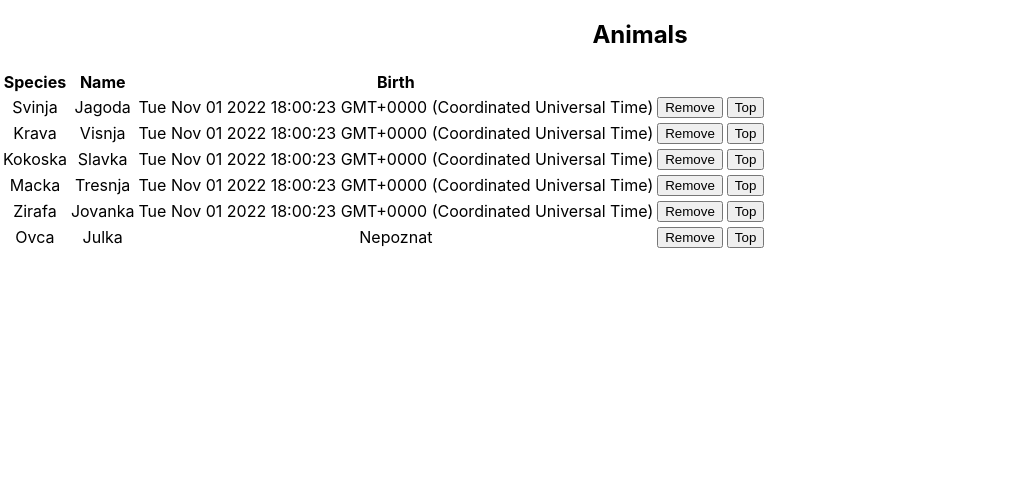
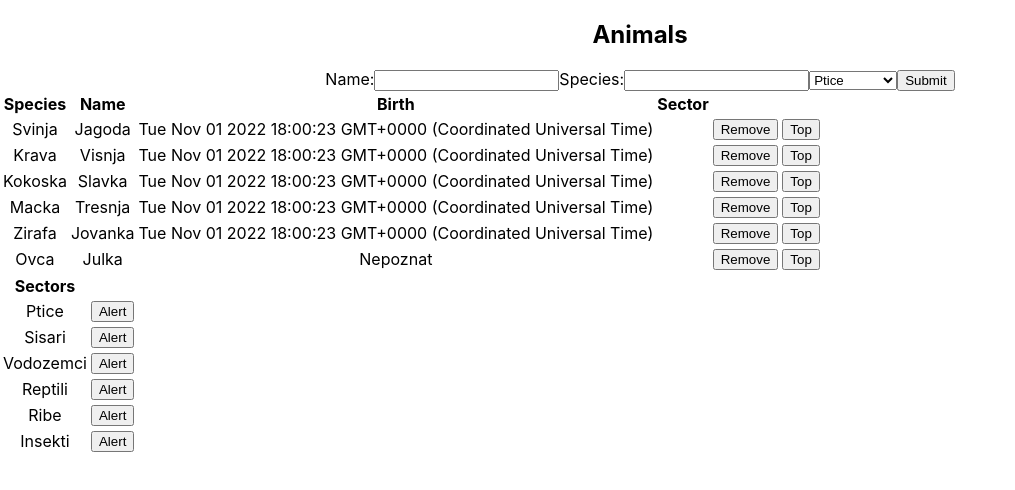
Before and after one commit to radojeRade/zoo, a React (Create React App) app: page / in a window 1280 px wide. Shown: the top 490 px of the page, without its empty margins (0-1015 px from the left). Built offline with nearby package versions, Linux system fonts and the light colour scheme.

Commit message:
Zadatak 7

```diff
--- a/src/AnimalList.js
+++ b/src/AnimalList.js
@@ -1,7 +1,22 @@
 import React, { useState } from 'react';
 
+
+const sectorsData = [
+  "Ptice",
+  "Sisari",
+  "Vodozemci",
+  "Reptili",
+  "Ribe",
+  "Insekti",
+];
+
 function AnimalList() {
-    const [id, setId] = useState();
+    const [newAnimal, setNewAnimal] = useState({id: 0, name:"", species: "", dateOfBirth: "", sector: ""});
+    const [sectors, setSectors] = useState(sectorsData);
+    // const [name, setName] = useState('');
+    // const [species, setSpecies] = useState('');
+
+
     const [animal, setAnimal] = useState([
         {id:1, name: 'Jagoda', species: 'Svinja', dateOfBirth: new Date() },
         {id:2, name: 'Visnja', species: 'Krava', dateOfBirth: new Date() },
@@ -10,6 +25,9 @@ function AnimalList() {
         {id:5, name: 'Jovanka', species: 'Zirafa', dateOfBirth: new Date() },
         {id:6, name: 'Julka', species: 'Ovca'},
       ]);
+
+
+
       const handleClick = (id) => {
         //console.log(id);
          let newAnimals = animal.map(x => x.id).indexOf(id);
@@ -19,7 +37,7 @@ function AnimalList() {
          setAnimal(arr);
 
       };
-      //nekiNiz[saPozicije] = nekiNiz.splice(naPoziciju, 1, nekiNiz[saPozicije])[0];
+
       const onTop = (id) => {
         let newAnimals = animal.map(x => x.id).indexOf(id);
         let data = [...animal]
@@ -28,16 +46,85 @@ function AnimalList() {
         setAnimal(data);
       }
 
+      const handleName= (name) => {
+        // e.preventDefault();
+        setNewAnimal({
 
+          ...newAnimal,
+          id: animal.length + 1,
+          dateOfBirth: new Date().toString(),
+          name,
+        })
+      }
+      const handleSpecies= (species) => {
+        // e.preventDefault();
+        setNewAnimal({
+
+          ...newAnimal,
+          species
+        })
+      }
+      const handleSectorChange = (sector) => {
+        setNewAnimal({
+          ...newAnimal,
+          sector:sector,
+        })
+      }
+
+      const handleSubmit = (e) => {
+        e.preventDefault(); // Prevents default behaviour of form submit action
+        setAnimal([...animal, newAnimal]);
+        setNewAnimal({id: 0, name:"", species: "", dateOfBirth: "", sector:""});
+
+     };
+     const showSectors = (sector) => {
+      let show = animal.filter(e => e.sector === sector);
+      alert(JSON.stringify(show));
+     }
 
     return (
+      <div>
         <div>
+            <div>
+            <form onSubmit={handleSubmit}>
+            <label>Name:
+          <input type='text'
+            value={newAnimal.name}
+            onChange={(e) => {
+                handleName(e.target.value);
+            }}
+          />
+          </label>
+          <label>
+            Species:
+            <input
+              type='text'
+              value={newAnimal.species}
+              onChange={(e) => {
+                handleSpecies(e.target.value);
+              }}
+            />
+
+          </label>
+          <select
+          onChange={(e) => handleSectorChange(e.target.value)}
+          value={newAnimal.sector}>
+          {sectors.map((sector, index) => (
+            <option key={index}>{sector}</option>
+          ))}
+        </select>
+          <button>Submit</button>
+
+            </form>
+
+            </div>
             <table>
                 <thead>
                 <tr>
                     <th>Species</th>
                     <th>Name</th>
                     <th>Birth</th>
+                    <th>Sector</th>
                 </tr>
                 </thead>
                 <tbody>
@@ -46,7 +133,9 @@ function AnimalList() {
                     <tr key={item.id}>
                         <td >{item.species}</td>
                         <td> {item.name}</td>
+
                         <td>{item.dateOfBirth ? item.dateOfBirth.toString() : "Nepoznat"}</td>
+                        <td>{ item.sector }</td>
                         <td><button onClick={()=> handleClick(item.id)}>Remove</button></td>
                         <td><button onClick={()=> onTop(item.id)}>Top</button></td>
                     </tr>
@@ -54,6 +143,24 @@ function AnimalList() {
                   </tbody>
             </table>
         </div>
+        <div>
+          <table>
+            <thead>
+                <tr>
+                  <th>Sectors</th>
+                </tr>
+            </thead>
+            <tbody>
+              { sectors.map((item, index) => (
+                <tr key = {index}>
+                  <td>{item}</td>
+                  <td><button onClick={() => showSectors(item)}>Alert</button></td>
+                </tr>
+                ))}
+            </tbody>
+          </table>
+        </div>
+      </div>
     )
   }
   export default AnimalList;
```
